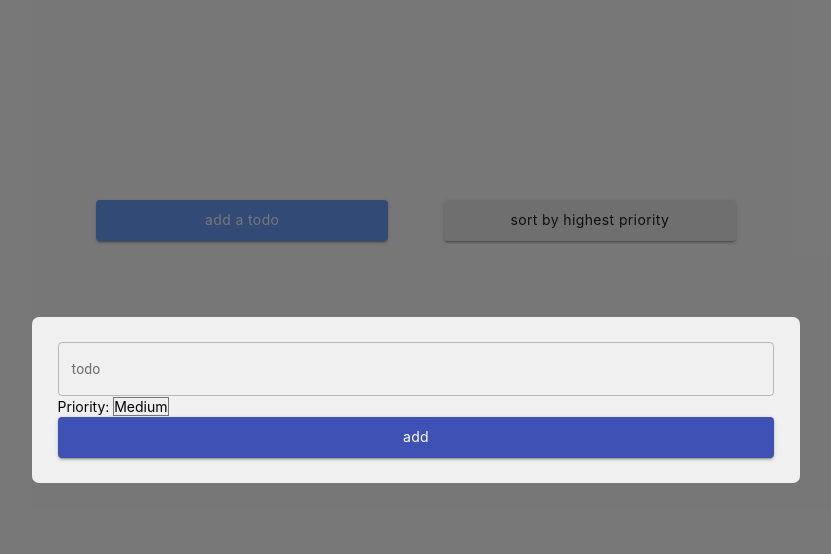
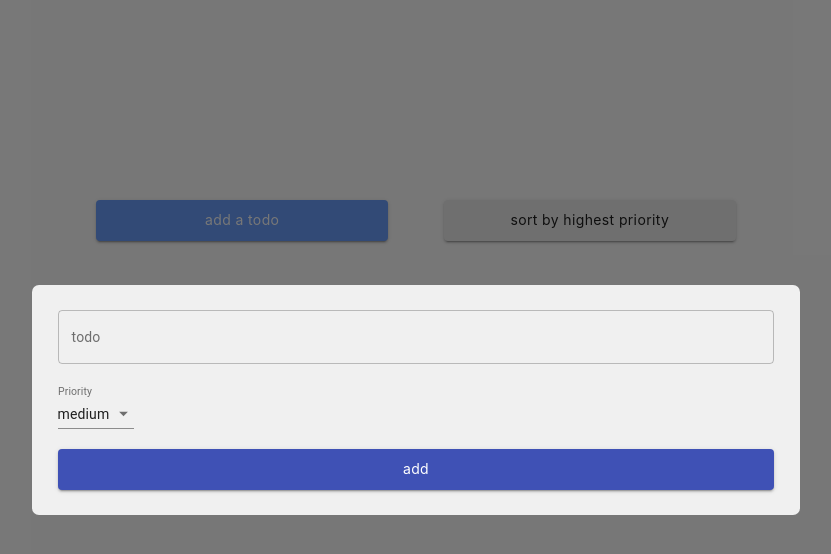
Before and after one commit to vianneychin/merqibiz-coding-challenge, a React (Create React App) app: page / in a window 1280 px wide. Both pictures are taken after a click on the button "add a todo". Shown: the top 554 px of the page, without its empty margins (224-1055 px from the left). Built offline with nearby package versions, Linux system fonts and the light colour scheme.

Commit message:
Add material ui

```diff
--- a/src/components/AddTodoModal.js
+++ b/src/components/AddTodoModal.js
@@ -2,6 +2,12 @@ import React, { useState } from 'react'
 import styled from 'styled-components'
 import TextField from '@material-ui/core/TextField'
 import { StyledButton } from '../styles/Button'
+import InputLabel from '@material-ui/core/InputLabel'
+import MenuItem from '@material-ui/core/MenuItem'
+import FormControl from '@material-ui/core/FormControl'
+import Select from '@material-ui/core/Select'
+import NativeSelect from '@material-ui/core/NativeSelect'
+import InputBase from '@material-ui/core/InputBase'
 
 export const AddTodoModal = ({ props, hideModal, createTodo }) => {
   const [value, setValue] = useState('')
@@ -32,15 +38,17 @@ export const AddTodoModal = ({ props, hideModal, createTodo }) => {
             variant='outlined'
             label='todo'
           />
-          <div>
-            <label>Priority:</label>{' '}
-            <select value={priority} onChange={onOptionChange}>
-              <option value='high'>High</option>
-              <option value='medium' defaultValue>
-                Medium
-              </option>
-              <option value='low'>Low</option>
-            </select>
+          <div style={{ marginTop: 20, marginBottom: 20 }}>
+            <FormControl>
+              <InputLabel htmlFor='age-customized-native-simple'>
+                Priority
+              </InputLabel>
+              <NativeSelect value={priority} onChange={onOptionChange}>
+                <option value='high'>high</option>
+                <option value='medium'>medium</option>
+                <option value='low'>low</option>
+              </NativeSelect>
+            </FormControl>
           </div>
 
           <StyledButton type='submit' variant='contained' color='primary'>
--- a/src/components/TodoList.js
+++ b/src/components/TodoList.js
@@ -1,12 +1,24 @@
 import React, { useState } from 'react'
 import { StyledButton } from '../styles/Button'
+import styled from 'styled-components'
+
+const ListItem = styled.li`
+  margin-bottom: 20px;
+  width: 500px;
+  display: flex;
+  justify-content: center;
+  flex-direction: column;
+  padding: 2.5%;
+  box-shadow: 0 10px 20px rgba(0, 0, 0, 0.19), 0 6px 6px rgba(0, 0, 0, 0.23);
+  border-radius: 0.5rem;
+`
 
 const TodoList = ({ todos, deleteTodo }) => {
   return (
     <>
       <ul>
         {todos.map((todo, index) => (
-          <li key={index}>
+          <ListItem key={index}>
             <TodoItem text={todo} item={todo} />
             <StyledButton
               onClick={() => {
@@ -15,7 +27,7 @@ const TodoList = ({ todos, deleteTodo }) => {
             >
               Delete
             </StyledButton>
-          </li>
+          </ListItem>
         ))}
       </ul>
     </>
@@ -33,14 +45,21 @@ const TodoItem = ({ text }) => {
         </form>
       )
     } else {
-      return <p>{value}</p>
+      return (
+        <div style={{ display: 'flex', justifyContent: 'space-between' }}>
+          <p style={{ fontSize: '2em', fontWeight: '300' }}>{value[0]}</p>
+          <p style={{ fontSize: '2em', fontWeight: '300' }}>
+            {value[1]} priority
+          </p>
+        </div>
+      )
     }
   }
   const renderButton = () => {
     if (edit) {
       return <StyledButton onClick={() => setEdit(false)}>cancel</StyledButton>
     } else {
-      return <StyledButton onClick={() => setEdit(true)}>Edit</StyledButton>
+      return <StyledButton onClick={() => setEdit(true)}>edit</StyledButton>
     }
   }
   const handleChange = e => {
```
